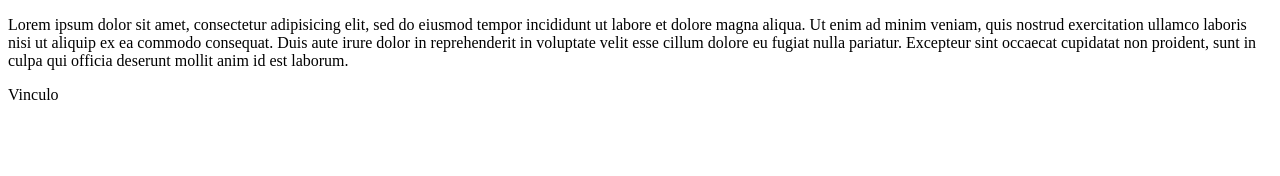
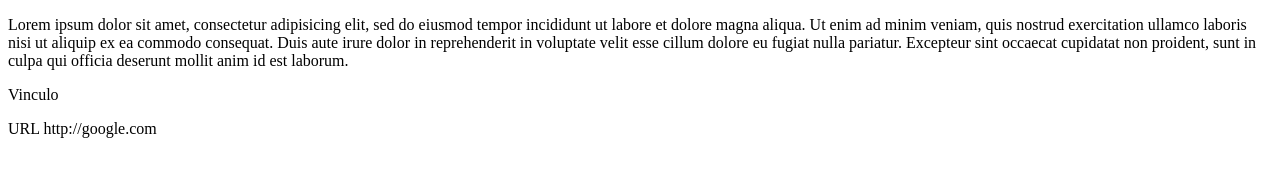
Before and after one commit to PabloRoldanCRM/GitOne, a plain HTML site: page index.html in a window 1280 px wide. Drawn offline with Linux system fonts and the light colour scheme.

Commit message:
Update index.html

```diff
--- a/index.html
+++ b/index.html
@@ -12,5 +12,6 @@ consequat. Duis aute irure dolor in reprehenderit in voluptate velit esse
 cillum dolore eu fugiat nulla pariatur. Excepteur sint occaecat cupidatat non
 proident, sunt in culpa qui officia deserunt mollit anim id est laborum.</p>
 <a>Vinculo</a>
+	<p>URL <a>http://google.com</a></p>
 </body>
 </html>
```
